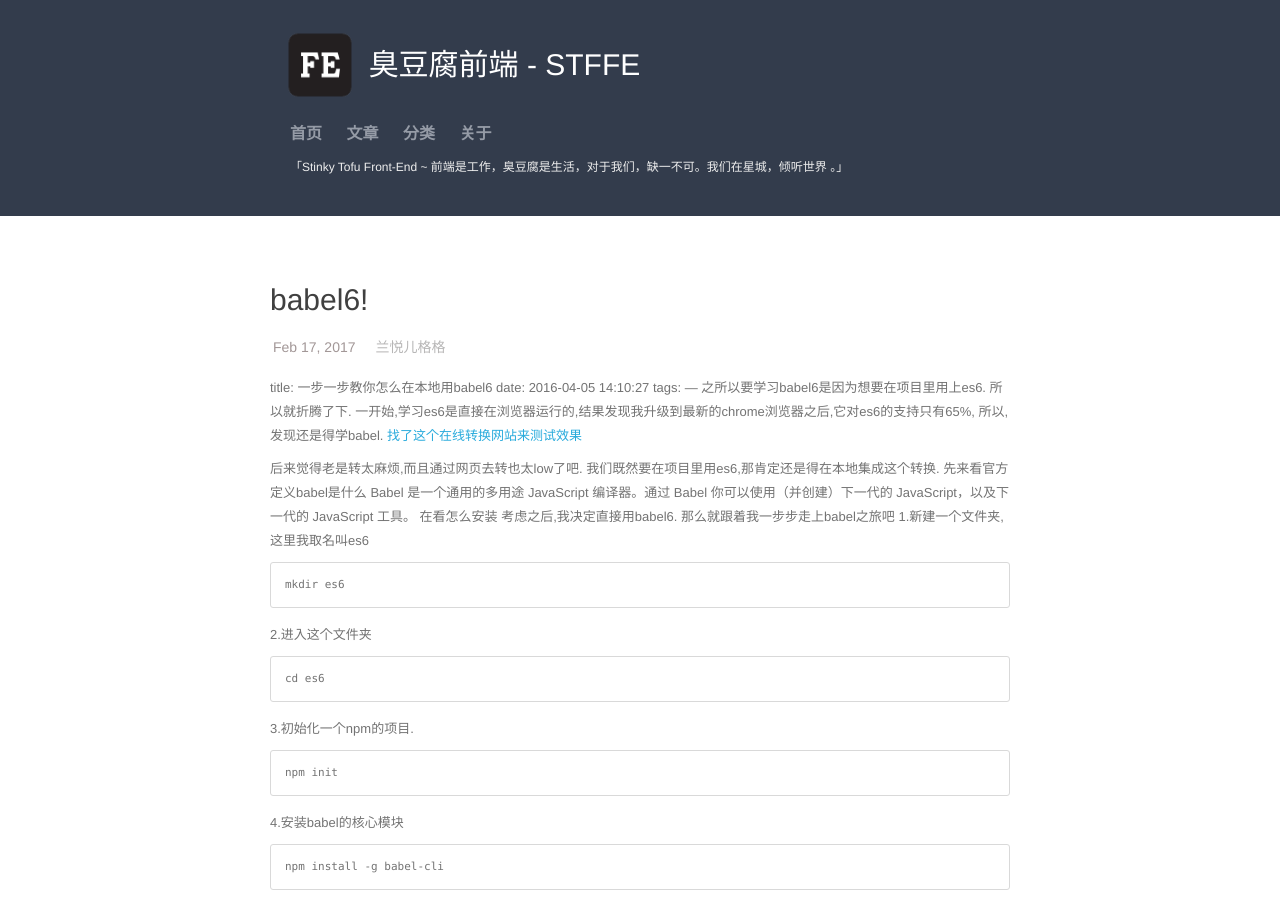
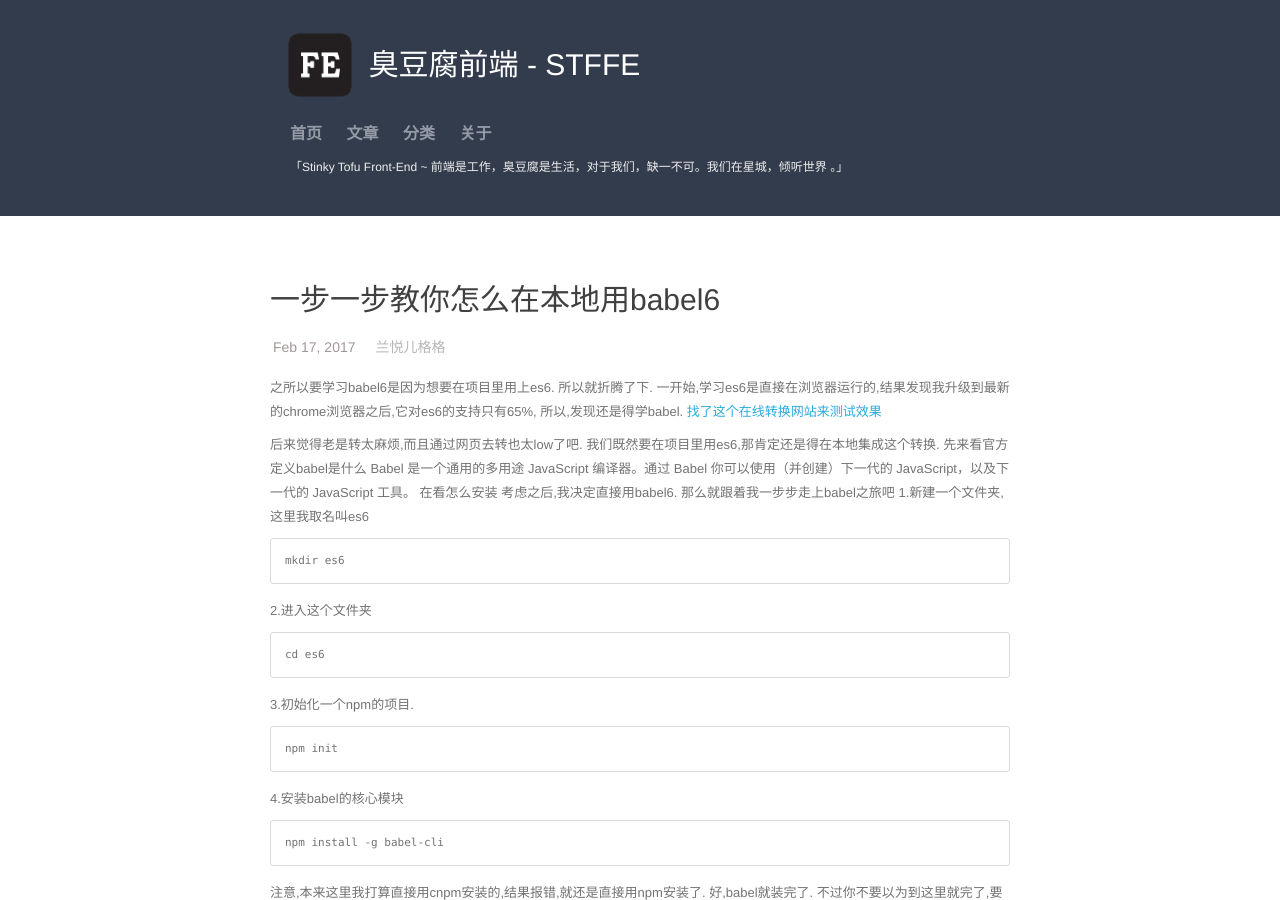
Before and after one commit to STFFE/stffe.github.com, a Jekyll site: the page built from _posts/2017-02-22-babel6.markdown, in a window 1280 px wide and 900 px high. Built offline with Jekyll 4.4.1, drawn with Linux system fonts in a browser that asks for light colours; comment, search, counter and statistics services are not loaded.

Commit message:
Update 2017-02-22-babel6.markdown

```diff
--- a/_posts/2017-02-22-babel6.markdown
+++ b/_posts/2017-02-22-babel6.markdown
@@ -1,14 +1,11 @@
 ---
 layout: post
-title:  "babel6!"
+title:  "一步一步教你怎么在本地用babel6"
 date:   2017-02-17
 categories: 全栈
 author: "兰悦儿格格"
 ---
-title: 一步一步教你怎么在本地用babel6
-date: 2016-04-05 14:10:27
-tags:
----
+
 之所以要学习babel6是因为想要在项目里用上es6.
 所以就折腾了下.
 一开始,学习es6是直接在浏览器运行的,结果发现我升级到最新的chrome浏览器之后,它对es6的支持只有65%,
```
